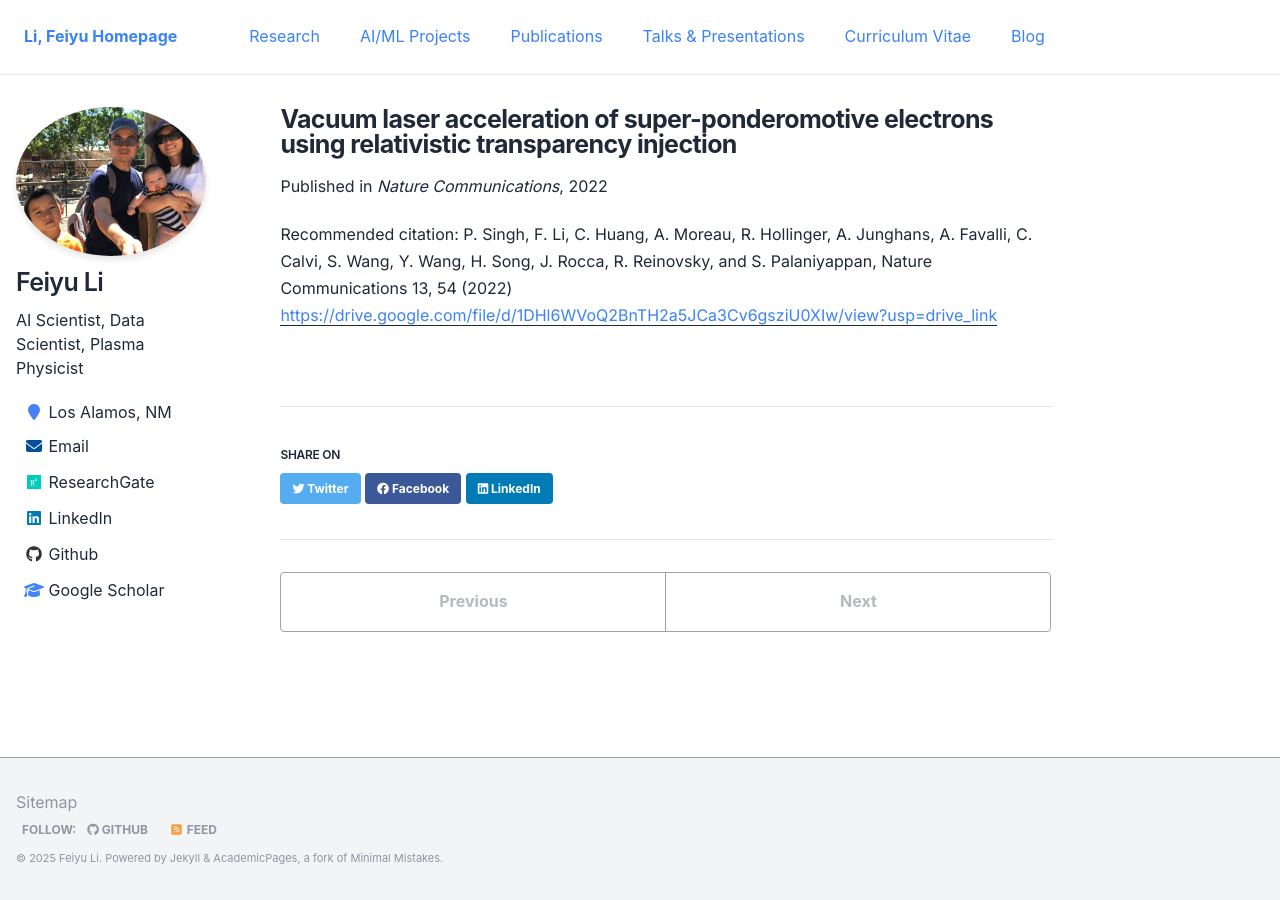
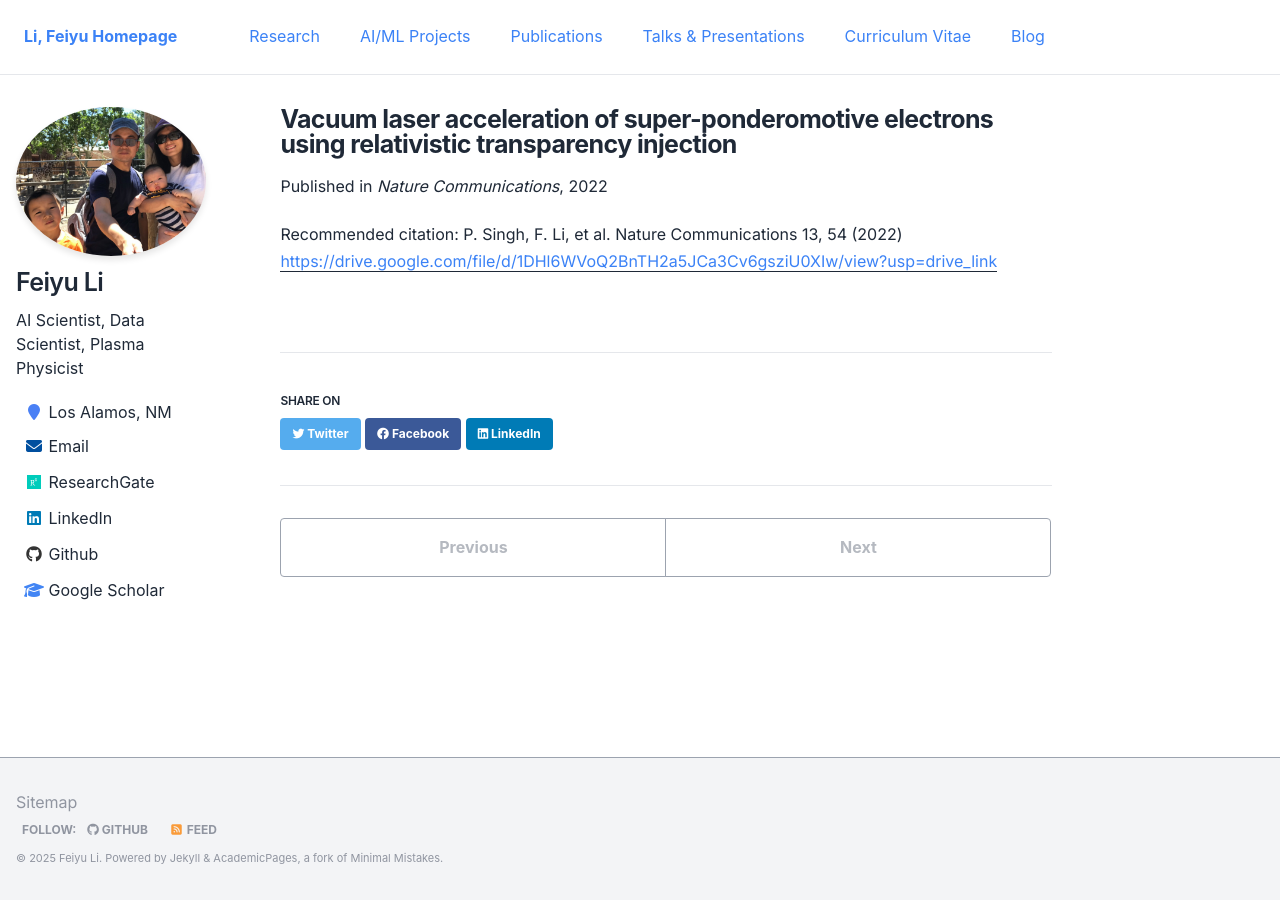
Before and after one commit to fyli16/fyli16.github.io, a Jekyll site: the page built from _publications/2022-NC.md, in a window 1280 px wide. Built offline with Jekyll 4.4.1, drawn with Linux system fonts in a browser that asks for light colours.

Commit message:
publications use et al

```diff
--- a/_publications/2022-NC.md
+++ b/_publications/2022-NC.md
@@ -6,5 +6,5 @@
 date: 2022-01-04
 venue: 'Nature Communications'
 paperurl: 'https://drive.google.com/file/d/1DHl6WVoQ2BnTH2a5JCa3Cv6gsziU0XIw/view?usp=drive_link'
-citation: 'P. Singh, F. Li, C. Huang, A. Moreau, R. Hollinger, A. Junghans, A. Favalli, C. Calvi, S. Wang, Y. Wang, H. Song, J. Rocca, R. Reinovsky, and S. Palaniyappan, Nature Communications 13, 54 (2022)'
+citation: 'P. Singh, F. Li, et al. Nature Communications 13, 54 (2022)'
 ---
```
Also changed, not shown: _publications/2013-PRL.md (+1 -1 lines), _publications/2014-APL.md (+1 -1 lines), _publications/2014-PRE.md (+1 -1 lines), _publications/2022-NIMA.md (+1 -1 lines).
